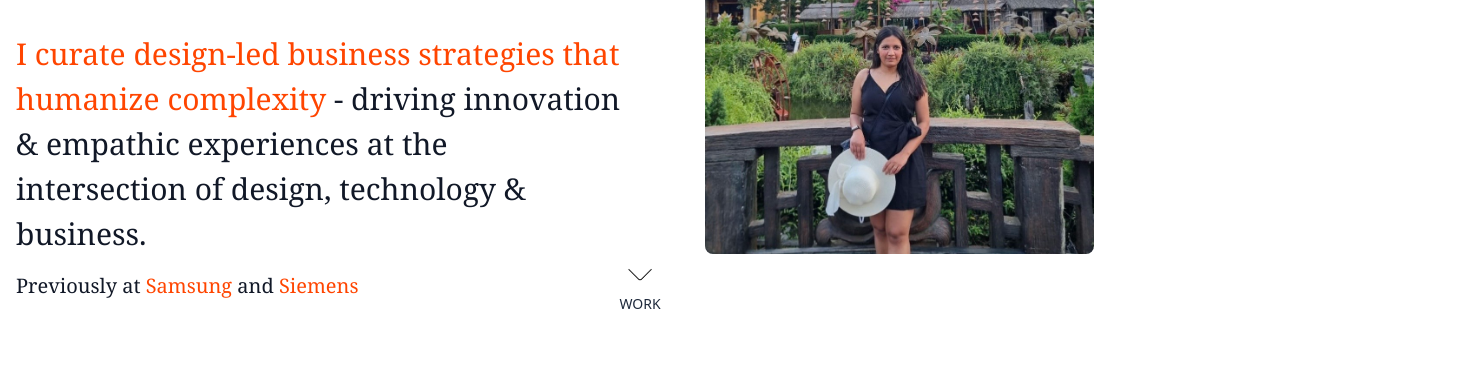
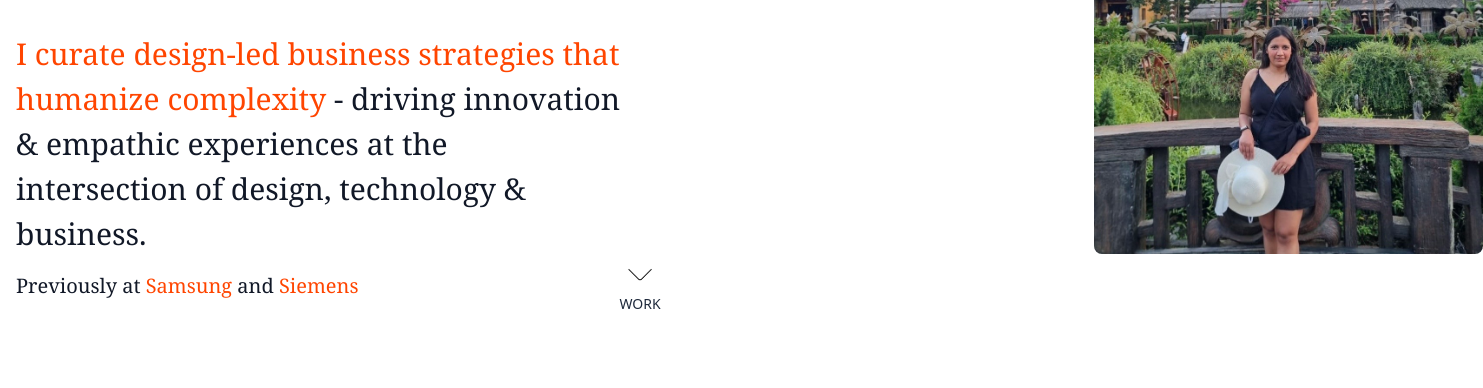
Before and after one commit to Chanch95/chanchalprajapatiportfolio.github.io, a website: page index.html in a window 1280 px wide. Shown: the part 162-550 px from the top of the page, 1483 px wide, since content can reach past the window. Drawn offline with nearby package versions, Linux system fonts and the light colour scheme; files that its build step writes are made by us from their sources; a web font is replaced by a local one.

Commit message:
Update index.html

```diff
--- a/index.html
+++ b/index.html
@@ -99,7 +99,7 @@
         </p>
       </div>
       <div class="w-[80%] h-full md:h-[60%] md:mx-inherit">
-          <img class="w-[100%] md:w-[80%] mx-auto md:mx-inherit h-full object-cover rounded-lg ml-[90%] ml-auto"  src="img/Chanch.jpg" alt="Chanchal">
+          <img class="w-[100%] md:w-[80%] mx-auto md:mx-inherit h-full object-cover rounded-lg ml-[90%] mr-auto"  src="img/Chanch.jpg" alt="Chanchal">
       </div>
     </div>
   </div>
```
